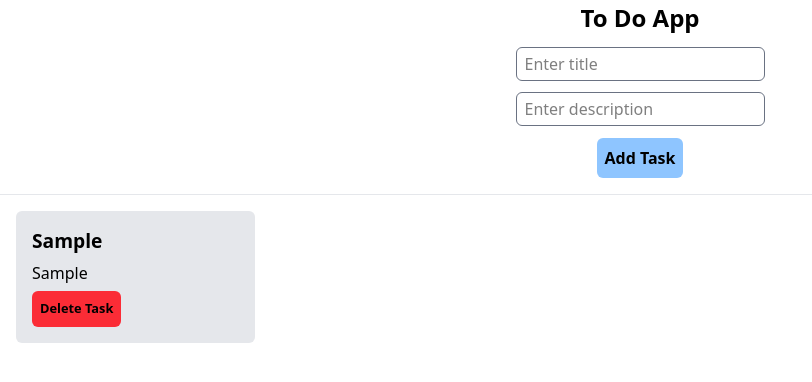
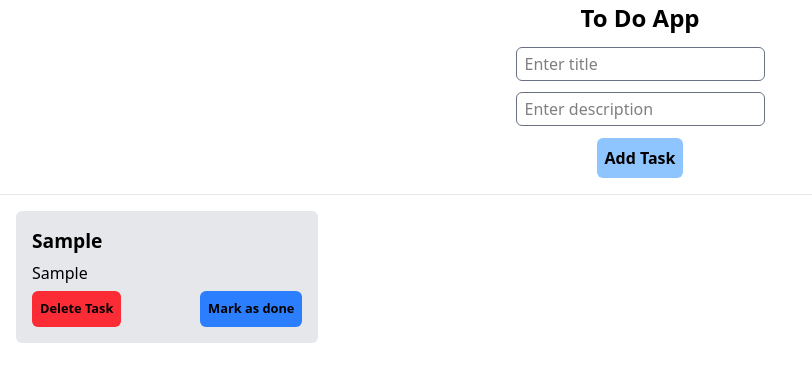
Before and after one commit to PritomDutta89/frontend-machine-coding, a React (Vite) app: page / in a window 1280 px wide. Both pictures are taken after typing "Sample", "Sample" into the empty fields and a click on the button "Add Task". Shown: the top 382 px of the page, without its empty margins (0-812 px from the left). Built offline with nearby package versions, Linux system fonts and the light colour scheme.

Commit message:
Added delete task and mark as done feature

```diff
--- a/src/to-do/TaskItem.jsx
+++ b/src/to-do/TaskItem.jsx
@@ -1,13 +1,35 @@
 import React from "react";
 
-const TaskItem = ({ item }) => {
+const TaskItem = ({ item, handleDelete, handleToggle }) => {
   return (
-    <div className="bg-gray-200 rounded-md overflow-auto flex flex-col gap-1.5 p-[1rem]">
-      <p className="font-bold text-[1.2rem]">{item.title}</p>
-      <p>{item.description}</p>
-      <button className="bg-red-500 rounded-md p-2 text-[0.8rem] font-bold cursor-pointer w-fit">
-        Delete Task
-      </button>
+    <div
+      className={`${
+        item.complete ? "bg-amber-200" : "bg-gray-200"
+      }  rounded-md overflow-auto flex flex-col gap-1.5 p-[1rem]`}
+    >
+      <p
+        className={`font-bold text-[1.2rem] ${item.complete && "line-through"}`}
+      >
+        {item.title}
+      </p>
+      <p className={` ${item.complete && "line-through"}`}>
+        {item.description}
+      </p>
+      <div className="flex justify-between items-center">
+        <button
+          onClick={() => handleDelete(item.id)}
+          className="bg-red-500 rounded-md p-2 text-[0.8rem] font-bold cursor-pointer w-fit"
+        >
+          Delete Task
+        </button>
+
+        <button
+          onClick={() => handleToggle(item.id)}
+          className="bg-blue-500 rounded-md p-2 text-[0.8rem] font-bold cursor-pointer w-fit"
+        >
+          Mark as done
+        </button>
+      </div>
     </div>
   );
 };
--- a/src/to-do/ToDoApp.jsx
+++ b/src/to-do/ToDoApp.jsx
@@ -3,14 +3,20 @@ import TaskItem from "./TaskItem";
 
 const ToDoApp = () => {
   const [toDo, setToDo] = useState({
+    id: 0,
     title: "",
     description: "",
+    complete: false,
     date: Date.now,
   });
   const [tasks, setTasks] = useState([]);
 
   const setData = (e) => {
-    setToDo((prv) => ({ ...prv, [e.target.name]: e.target.value }));
+    setToDo((prv) => ({
+      ...prv,
+      id: tasks.length + 1,
+      [e.target.name]: e.target.value,
+    }));
   };
 
   const addData = (e) => {
@@ -19,8 +25,14 @@ const ToDoApp = () => {
     setToDo({
       title: "",
       description: "",
+      complete: false,
       date: Date.now,
     });
+  };
+
+  const handleDelete = (id) => {
+    const filteredData = tasks.filter((item) => item.id !== id);
+    setTasks(filteredData);
   };
 
   const handleKey = (e) => {
@@ -28,6 +40,19 @@ const ToDoApp = () => {
     if (e.key === "Enter") {
       addData();
     }
+  };
+
+  const handleToggle = (id) => {
+    const updatedTasks = tasks.map((item) => {
+      if (item.id === id) {
+        return {
+          ...item,
+          complete: !item.complete,
+        };
+      }
+      return item;
+    });
+    setTasks(updatedTasks);
   };
 
   return (
@@ -67,9 +92,14 @@ const ToDoApp = () => {
 
       <hr className="mt-[1rem] text-gray-200" />
 
-      <div className="grid grid-cols-2 md:grid-cols-3 lg:grid-cols-5 gap-[0.8rem] px-4 mt-[1rem]">
+      <div className="grid md:grid-cols-3 lg:grid-cols-4 gap-[0.8rem] px-4 mt-[1rem]">
         {tasks.map((item, index) => (
-          <TaskItem key={index} item={item} />
+          <TaskItem
+            key={index}
+            item={item}
+            handleDelete={handleDelete}
+            handleToggle={handleToggle}
+          />
         ))}
       </div>
     </>
```
